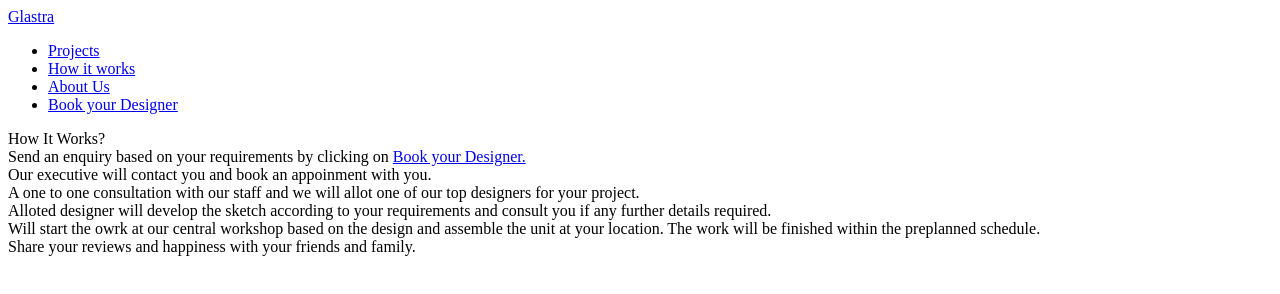
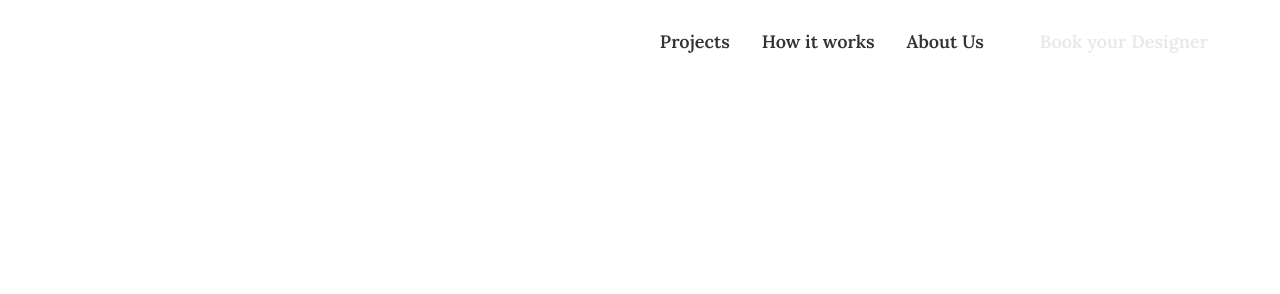
Before and after one commit to sreenath4294/Glastra-Portfolio, a plain HTML site: page index.html in a window 1280 px wide. Drawn offline with Linux system fonts and the light colour scheme.

Commit message:
update font

```diff
--- a/index.html
+++ b/index.html
@@ -4,6 +4,16 @@
     <meta charset="UTF-8" />
     <meta http-equiv="X-UA-Compatible" content="IE=edge" />
     <meta name="viewport" content="width=device-width, initial-scale=1.0" />
+
+    <link rel="preconnect" href="https://fonts.googleapis.com" />
+    <link rel="preconnect" href="https://fonts.gstatic.com" crossorigin />
+    <link
+      href="https://fonts.googleapis.com/css2?family=Lora:wght@400;500;600;700&display=swap"
+      rel="stylesheet"
+    />
+
+    <link rel="stylesheet" href="/styles/general.css" />
+
     <title>Document</title>
   </head>
   <body>
@@ -35,7 +45,7 @@
       </button> -->
     </header>
 
-    <section>
+    <!-- <section>
       <div>
         <div>How It Works?</div>
         <div>
@@ -64,6 +74,6 @@
           </div>
         </div>
       </div>
-    </section>
+    </section> -->
   </body>
 </html>
--- a/styles/general.css
+++ b/styles/general.css
@@ -5,7 +5,7 @@
 10 / 12 / 14 / 16 / 18 / 20 / 30 / 36 / 44 / 52 / 62 / 74 / 86 / 98
 
 --Font weights
-400 / 600 / 700
+400 / 500 / 600 / 700
 
 --Line heights
 Default: 1
@@ -32,3 +32,134 @@ Default: 9px
 2 / 4 / 8 / 12 / 16 / 24 / 32 / 48 / 64 / 80 / 96 / 128
 
 */
+
+* {
+  padding: 0;
+  margin: 0;
+  box-sizing: border-box;
+}
+
+*:focus {
+  outline: none;
+  /* box-shadow: 0 0 0 0.8rem rgba(240, 62, 62, 0.5); */
+}
+
+html {
+  /* font-size: 10px; */
+  /* 10px / 16px = 0.625 = 62.5% */
+  /*  Percentage of user's browser font-size setting */
+  font-size: 62.5%;
+  overflow-x: hidden;
+
+  /* Does not work for safari browser */
+  /* scroll-behavior: smooth; */
+}
+
+body {
+  font-family: "Lora", serif;
+  font-weight: 400;
+  line-height: 1;
+  overflow-x: hidden;
+}
+
+/****************************************/
+/* HEADER SECTION */
+/****************************************/
+
+.header {
+  display: flex;
+  justify-content: space-between;
+  align-items: center;
+  /* background-color: rgba(0, 0, 0, 0.247); */
+
+  height: 8rem;
+  padding: 0 4.8rem;
+  position: relative;
+}
+
+.header-logo {
+  text-decoration: none;
+}
+
+.logo {
+  font-size: 2.8rem;
+  color: #fff;
+  font-weight: 700;
+}
+
+/****************************************/
+/* NAVIGATION SECTION */
+/****************************************/
+
+.main-nav {
+  font-size: 2.4rem;
+}
+
+.main-nav-list {
+  list-style: none;
+  display: flex;
+  align-items: center;
+  gap: 3.2rem;
+}
+
+.main-nav-link:link,
+.main-nav-link:visited {
+  text-decoration: none;
+  color: #333;
+  font-weight: 600;
+  font-size: 1.8rem;
+}
+
+/* .main-nav-link:hover,
+.main-nav-link:active {
+  color: #f03e3e;
+  border-bottom: solid 3px #f03e3e;
+} */
+
+.main-nav-link.nav-cta:link,
+.main-nav-link.nav-cta:visited {
+  padding: 1.2rem 2.4rem;
+  border-radius: 9px;
+  /* background-color: #f03e3e; */
+  color: #e8e8e8;
+}
+
+.main-nav-link.nav-cta:hover,
+.main-nav-link.nav-cta:active {
+  /* background-color: #a82b2b; */
+  border: none;
+}
+
+/* Mobile navigation */
+
+.btn-mobile-nav {
+  border: none;
+  background: none;
+  cursor: pointer;
+
+  display: none;
+}
+
+.icon-mobile-nav {
+  height: 3.6rem;
+  width: 3.6rem;
+  color: #333;
+}
+
+.icon-mobile-nav[name="close"] {
+  display: none;
+}
+
+/* Sticky navigation */
+
+.sticky {
+  position: fixed;
+  top: 0;
+  bottom: 0;
+  width: 100%;
+  padding-top: 0;
+  padding-bottom: 0;
+  /* background-color: rgba(255, 255, 255, 0); */
+  z-index: 99999;
+  box-shadow: none;
+}
```
